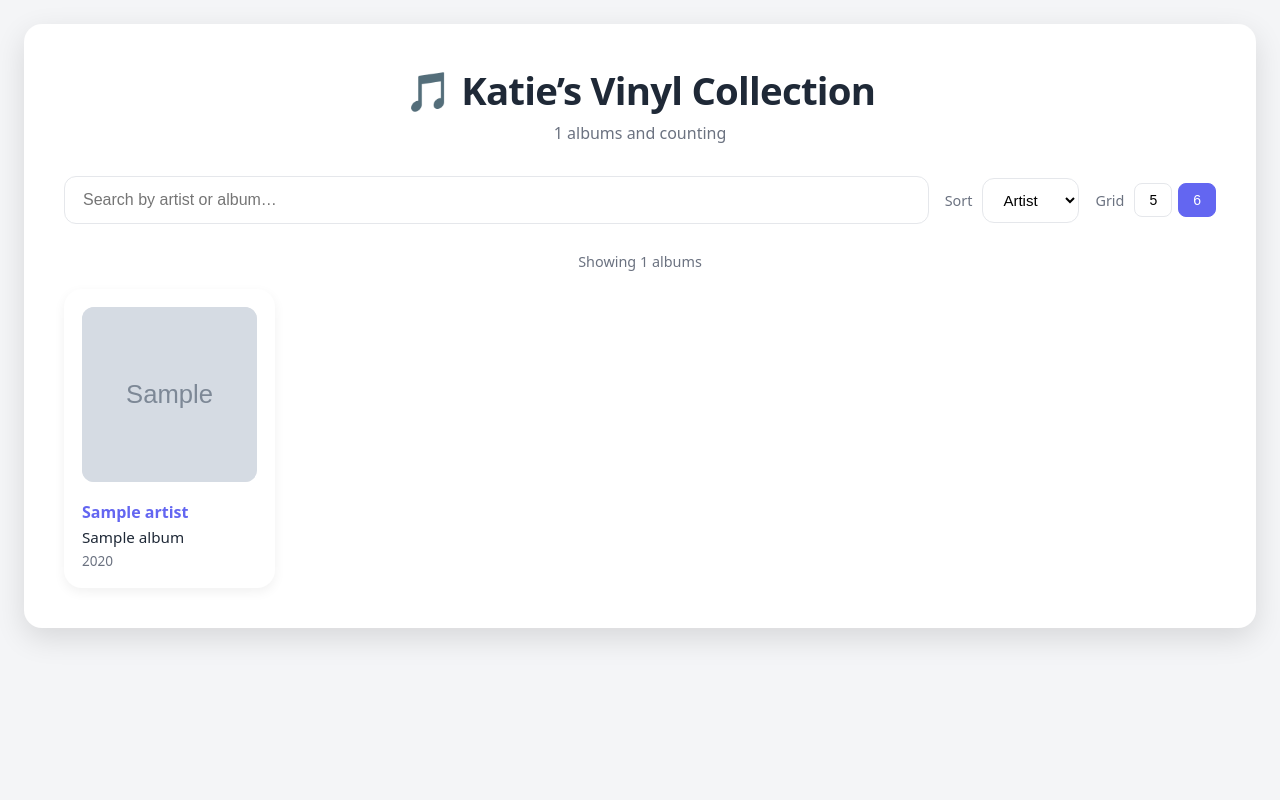
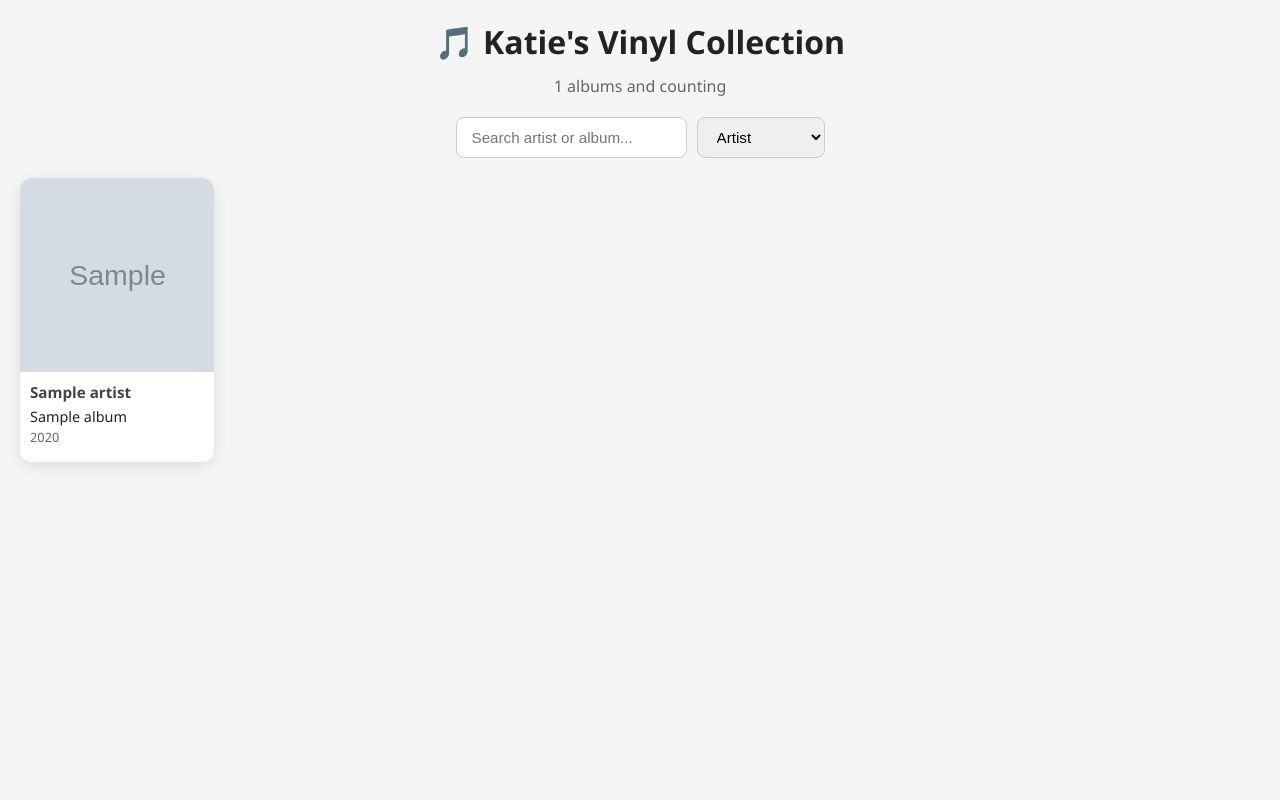
Before and after one commit to peteD900/vinyl-recorder, a FastAPI app: template vinyl_recorder/templates/index.html in a window 1280 px wide. Run offline with FastAPI, Linux system fonts and the light colour scheme; the template is opened without the code that fills it: most values are stand-ins (such as "Sample title", 1, 10 or a date in 2020); grey boxes marked "Sample" are stand-in pictures; parts of the project's set-up code (start-up, migrations or seed data) failed here and were passed over.

Commit message:
new look

```diff
--- a/vinyl_recorder/templates/index.html
+++ b/vinyl_recorder/templates/index.html
@@ -4,342 +4,160 @@
 <meta charset="UTF-8">
 <meta name="viewport" content="width=device-width, initial-scale=1.0">
 <title>Katie's Vinyl Collection</title>
-
 <style>
-        :root {
-            --bg: #f4f5f7;
-            --card-bg: #ffffff;
-            --text-main: #1f2937;
-            --text-muted: #6b7280;
-            --accent: #6366f1;
-            --accent-soft: rgba(99, 102, 241, 0.1);
-            --border: #e5e7eb;
-            --radius-lg: 18px;
-            --radius-md: 12px;
-            --radius-sm: 8px;
-            --shadow-sm: 0 4px 12px rgba(0,0,0,0.06);
-            --shadow-md: 0 10px 30px rgba(0,0,0,0.12);
-        }
-
-        * {
-            margin: 0;
-            padding: 0;
-            box-sizing: border-box;
-        }
+    /* Basic reset */
+    * { margin:0; padding:0; box-sizing:border-box; }
 
     body {
-            font-family: system-ui, -apple-system, BlinkMacSystemFont, "Segoe UI", Roboto, Ubuntu, sans-serif;
-            background: var(--bg);
-            color: var(--text-main);
-            min-height: 100vh;
-            padding: 24px;
-        }
-
-        .container {
-            max-width: 1600px;
-            margin: 0 auto;
-            background: var(--card-bg);
-            border-radius: var(--radius-lg);
-            padding: 40px;
-            box-shadow: var(--shadow-md);
+        font-family: 'Segoe UI', Roboto, -apple-system, BlinkMacSystemFont, sans-serif;
+        background: #f5f5f5;
+        color: #333;
+        line-height: 1.4;
+        padding: 20px;
     }
 
     h1 {
         text-align: center;
-            font-size: 2.4rem;
-            margin-bottom: 6px;
-            letter-spacing: -0.02em;
+        font-weight: 600;
+        font-size: 2rem;
+        margin-bottom: 10px;
+        color: #222;
     }
 
     .subtitle {
         text-align: center;
-            color: var(--text-muted);
-            margin-bottom: 32px;
+        color: #666;
+        margin-bottom: 20px;
+        font-size: 1rem;
     }
 
     .controls {
         display: flex;
+        gap: 10px;
         flex-wrap: wrap;
-            gap: 16px;
-            align-items: center;
-            margin-bottom: 28px;
+        justify-content: center;
+        margin-bottom: 20px;
     }
 
-        .search-box {
-            flex: 1;
-            min-width: 240px;
-            padding: 14px 18px;
-            border-radius: var(--radius-md);
-            border: 1px solid var(--border);
-            font-size: 16px;
+    .search-box, .filter-select, .grid-btn {
+        padding: 10px 15px;
+        border-radius: 8px;
+        border: 1px solid #ccc;
+        font-size: 0.95rem;
     }
 
-        .search-box:focus {
-            outline: none;
-            border-color: var(--accent);
-            box-shadow: 0 0 0 3px var(--accent-soft);
-        }
-
-        .control-group {
-            display: flex;
-            gap: 10px;
-            align-items: center;
-        }
-
-        .control-label {
-            font-size: 0.9rem;
-            color: var(--text-muted);
-        }
-
-        .filter-select {
-            padding: 12px 16px;
-            border-radius: var(--radius-md);
-            border: 1px solid var(--border);
-            background: white;
-            font-size: 15px;
-        }
-
-        .grid-size-buttons {
-            display: flex;
-            gap: 6px;
-        }
-
-        .grid-btn {
-            padding: 8px 14px;
-            border-radius: var(--radius-sm);
-            border: 1px solid var(--border);
-            background: white;
-            cursor: pointer;
-            font-size: 14px;
-        }
-
-        .grid-btn.active {
-            background: var(--accent);
-            color: white;
-            border-color: var(--accent);
-        }
-
-        .stats {
-            text-align: center;
-            font-size: 0.9rem;
-            color: var(--text-muted);
-            margin-bottom: 18px;
-        }
-
+    /* Pinterest-style grid */
     .album-grid {
         display: grid;
-            gap: 24px;
-        }
-
-        .album-grid.grid-5 {
-            grid-template-columns: repeat(auto-fill, minmax(220px, 1fr));
-        }
-
-        .album-grid.grid-6 {
         grid-template-columns: repeat(auto-fill, minmax(180px, 1fr));
+        gap: 15px;
     }
 
     .album-card {
-            background: var(--card-bg);
-            border-radius: var(--radius-lg);
-            padding: 18px;
-            box-shadow: var(--shadow-sm);
-            transition: transform 0.2s ease, box-shadow 0.2s ease;
+        background: white;
+        border-radius: 12px;
+        box-shadow: 0 4px 15px rgba(0,0,0,0.1);
+        overflow: hidden;
         cursor: pointer;
+        transition: transform 0.2s, box-shadow 0.2s;
+        display: flex;
+        flex-direction: column;
     }
 
     .album-card:hover {
-            transform: translateY(-4px);
-            box-shadow: var(--shadow-md);
+        transform: translateY(-5px);
+        box-shadow: 0 10px 25px rgba(0,0,0,0.15);
     }
 
     .album-cover {
         width: 100%;
+        display: block;
         aspect-ratio: 1;
         object-fit: cover;
-            border-radius: var(--radius-md);
-            margin-bottom: 14px;
-            background: #e5e7eb;
     }
 
-        .artist {
-            font-weight: 600;
-            color: var(--accent);
-            margin-bottom: 4px;
+    .album-info {
+        padding: 10px;
+        flex: 1;
+        display: flex;
+        flex-direction: column;
     }
 
-        .album-title {
-            font-size: 0.95rem;
-            margin-bottom: 4px;
+    .artist { font-weight: 600; font-size: 0.95rem; color: #444; margin-bottom: 3px; }
+    .album-title { font-size: 0.9rem; margin-bottom: 2px; color: #222; }
+    .album-year { font-size: 0.8rem; color: #666; margin-bottom: 5px; }
+
+    .tracklist { display: none; font-size: 0.8rem; color: #555; margin-top: 5px; }
+    .tracklist.show { display: block; }
+
+    /* Mobile tweaks */
+    @media (max-width: 600px) {
+        .album-grid {
+            grid-template-columns: repeat(auto-fill, minmax(140px, 1fr));
+        }
+        h1 { font-size: 1.5rem; }
     }
 
-        .album-year {
-            font-size: 0.85rem;
-            color: var(--text-muted);
-        }
-
-        .tracklist {
-            display: none;
-            margin-top: 14px;
-            padding-top: 12px;
-            border-top: 1px solid var(--border);
-        }
-
-        .tracklist.show {
-            display: block;
-        }
-
-        .tracklist-title {
-            font-size: 0.85rem;
-            font-weight: 600;
-            margin-bottom: 6px;
-        }
-
-        .track {
-            font-size: 0.82rem;
-            color: var(--text-muted);
-            padding: 2px 0;
-        }
-
-        .no-results {
-            text-align: center;
-            padding: 60px;
-            color: var(--text-muted);
-            font-size: 1.1rem;
-        }
-
-        @media (max-width: 768px) {
-            .container {
-                padding: 24px;
-            }
-
-            h1 {
-                font-size: 1.8rem;
-            }
-
-            .controls {
-                flex-direction: column;
-                align-items: stretch;
-            }
-        }
 </style>
 </head>
-
 <body>
-<div class="container">
-    <h1>🎵 Katie’s Vinyl Collection</h1>
+    <h1>🎵 Katie's Vinyl Collection</h1>
     <div class="subtitle">{{ total_count }} albums and counting</div>
 
     <div class="controls">
-        <input
-            type="text"
-            id="searchBox"
-            class="search-box"
-            placeholder="Search by artist or album…"
-            onkeyup="filterAlbums()"
-        >
-
-        <div class="control-group">
-            <span class="control-label">Sort</span>
+        <input type="text" id="searchBox" class="search-box" placeholder="Search artist or album..." onkeyup="filterAlbums()">
         <select id="sortSelect" class="filter-select" onchange="sortAlbums()">
             <option value="artist">Artist</option>
-                <option value="album">Album</option>
+            <option value="album">Album Title</option>
         </select>
     </div>
 
-        <div class="control-group">
-            <span class="control-label">Grid</span>
-            <div class="grid-size-buttons">
-                <button class="grid-btn" onclick="setGridSize(5)">5</button>
-                <button class="grid-btn active" onclick="setGridSize(6)">6</button>
-            </div>
-        </div>
-    </div>
-
-    <div class="stats" id="stats">Showing {{ total_count }} albums</div>
-
-    <div class="album-grid grid-6" id="albumGrid">
+    <div class="album-grid" id="albumGrid">
         {% for album in albums %}
-        <div class="album-card"
-             data-artist="{{ album.artist|lower }}"
-             data-album="{{ album.album_title|lower }}"
-             onclick="toggleTracklist(this)">
-
-            <img
-                src="{{ album.image_url or 'https://via.placeholder.com/300x300/6366f1/ffffff?text=No+Image' }}"
-                alt="{{ album.artist }} - {{ album.album_title }}"
-                class="album-cover"
-                onerror="this.src='https://via.placeholder.com/300x300/6366f1/ffffff?text=No+Image'">
-
+        <div class="album-card" data-artist="{{ album.artist|lower }}" data-album="{{ album.album_title|lower }}" onclick="toggleTracklist(this)">
+            <img class="album-cover" src="{{ album.image_url or 'https://via.placeholder.com/240x240?text=No+Image' }}" alt="{{ album.artist }} - {{ album.album_title }}">
+            <div class="album-info">
                 <div class="artist">{{ album.artist }}</div>
                 <div class="album-title">{{ album.album_title }}</div>
-            <div class="album-year">
-                {{ album.album_year if album.album_year else "Year unknown" }}
-            </div>
-
+                <div class="album-year">{{ album.album_year or 'Year Unknown' }}</div>
                 {% if album.tracklist %}
                 <div class="tracklist">
-                <div class="tracklist-title">
-                    Tracklist ({{ album.tracklist|length }})
-                </div>
+                    <strong>Tracks:</strong>
                     {% for track in album.tracklist %}
                         <div class="track">{{ track }}</div>
                     {% endfor %}
                 </div>
                 {% endif %}
             </div>
+        </div>
         {% endfor %}
-    </div>
-
-    <div class="no-results" id="noResults" style="display:none">
-        No albums found 😢
-    </div>
     </div>
 
     <script>
         function toggleTracklist(card) {
-        const t = card.querySelector('.tracklist');
-        if (t) t.classList.toggle('show');
-    }
-
-    function setGridSize(size) {
-        const grid = document.getElementById('albumGrid');
-        grid.classList.remove('grid-5', 'grid-6');
-        grid.classList.add(`grid-${size}`);
-        document.querySelectorAll('.grid-btn').forEach(b => b.classList.remove('active'));
-        event.target.classList.add('active');
+            const tracklist = card.querySelector('.tracklist');
+            if (tracklist) tracklist.classList.toggle('show');
         }
 
         function sortAlbums() {
             const sortBy = document.getElementById('sortSelect').value;
             const grid = document.getElementById('albumGrid');
-        const cards = [...grid.children];
-
-        cards.sort((a, b) =>
-            a.dataset[sortBy].localeCompare(b.dataset[sortBy])
-        );
-
-        cards.forEach(c => grid.appendChild(c));
+            const cards = Array.from(grid.querySelectorAll('.album-card'));
+            cards.sort((a,b)=>{
+                let aVal = sortBy === 'artist' ? a.dataset.artist : a.dataset.album;
+                let bVal = sortBy === 'artist' ? b.dataset.artist : b.dataset.album;
+                return aVal.localeCompare(bVal);
+            });
+            cards.forEach(c=>grid.appendChild(c));
         }
 
         function filterAlbums() {
-        const q = document.getElementById('searchBox').value.toLowerCase();
+            const term = document.getElementById('searchBox').value.toLowerCase();
             const cards = document.querySelectorAll('.album-card');
-        let count = 0;
-
-        cards.forEach(card => {
-            const match =
-                card.dataset.artist.includes(q) ||
-                card.dataset.album.includes(q);
-            card.style.display = match ? 'block' : 'none';
-            if (match) count++;
+            cards.forEach(c=>{
+                const match = c.dataset.artist.includes(term) || c.dataset.album.includes(term);
+                c.style.display = match ? 'block' : 'none';
             });
-
-        document.getElementById('stats').textContent =
-            `Showing ${count} of {{ total_count }} albums`;
-
-        document.getElementById('noResults').style.display =
-            count === 0 ? 'block' : 'none';
         }
     </script>
 </body>
```
Also changed, not shown: docker-compose.yml (+3 -9 lines), vinyl_recorder/config.py (+14 -1 lines), vinyl_recorder/telegram_bot.py (+15 -2 lines). Lines whose indentation alone changed are shown as unchanged.
